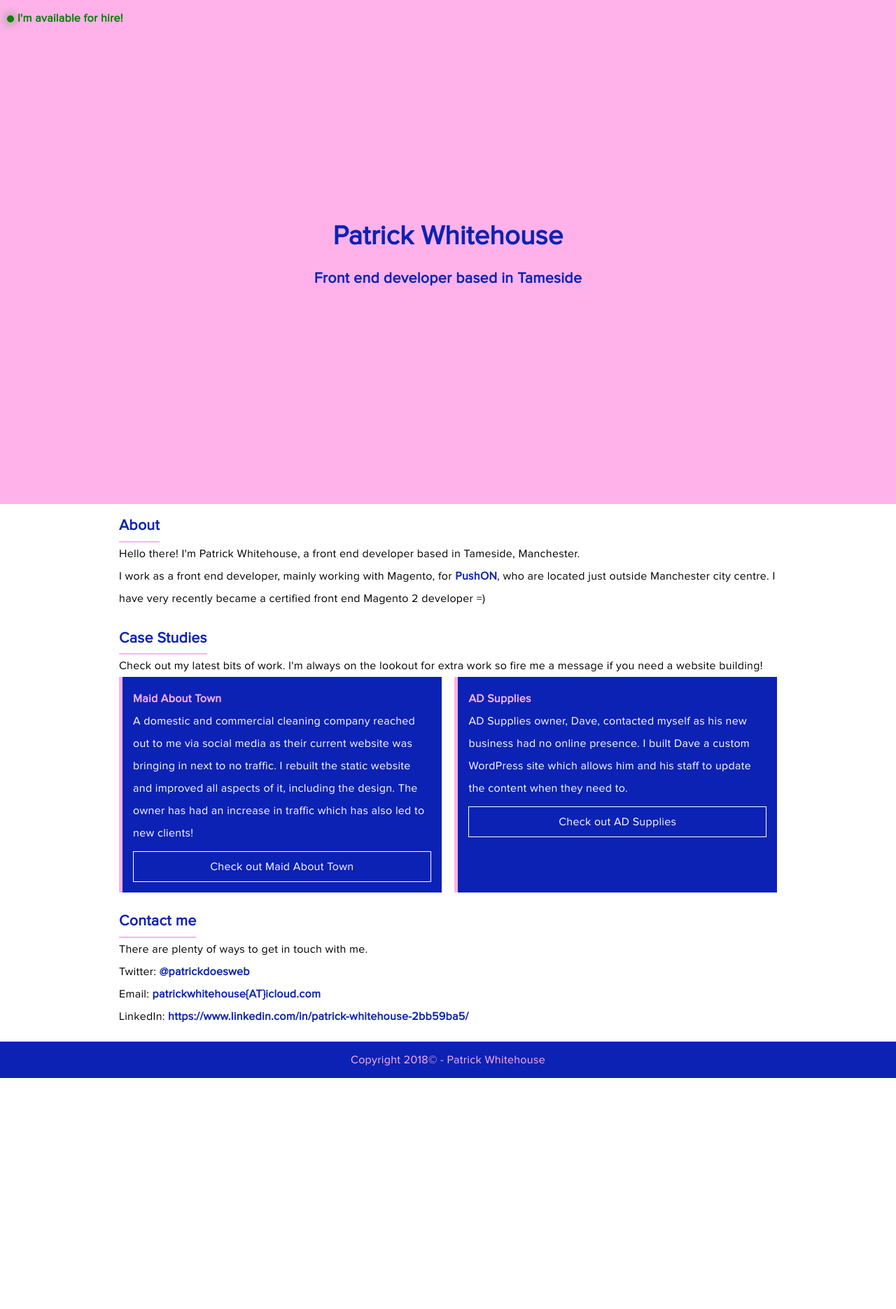
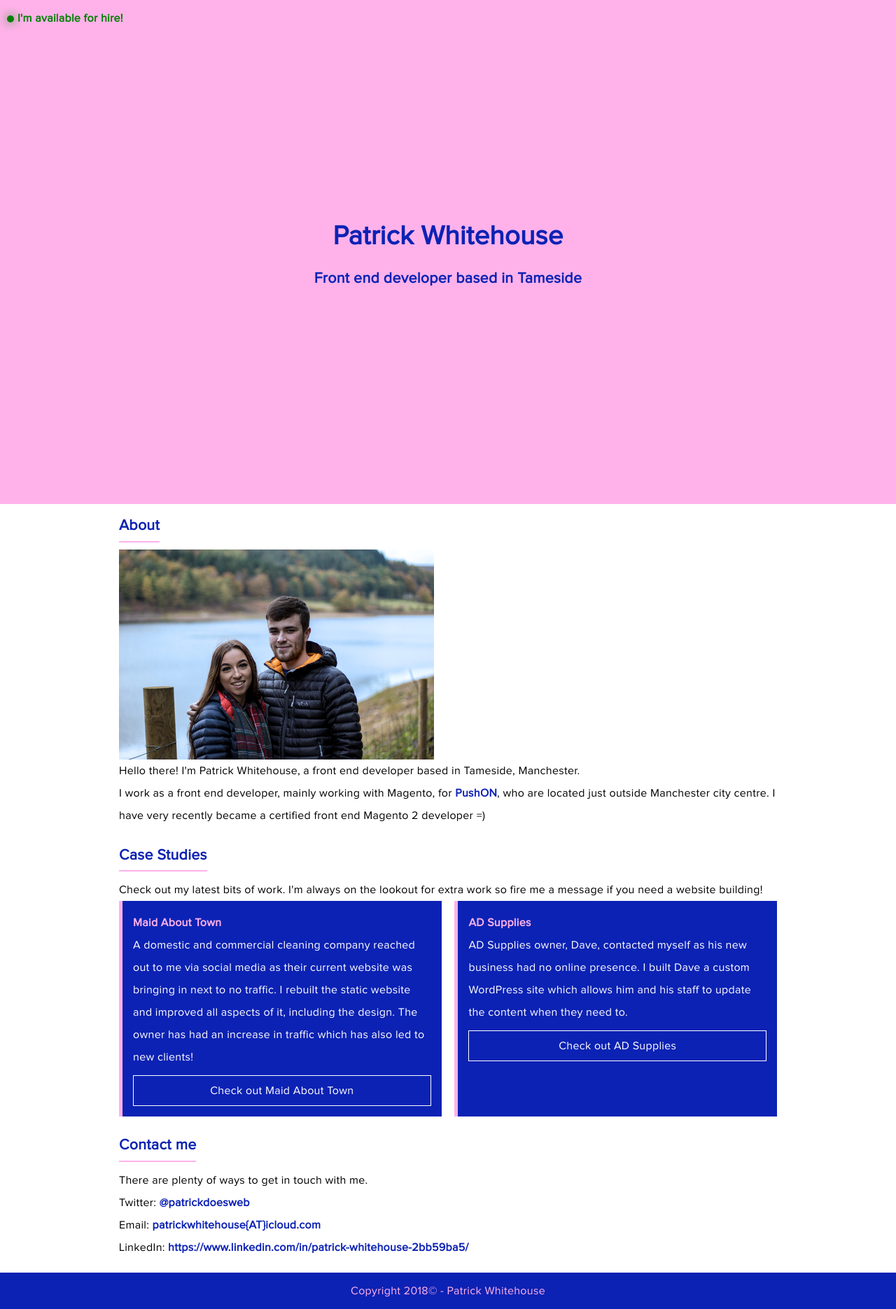
Before and after one commit to PatrickWhitehouse/Old-portfolio, a Jekyll site: the page built from index.html, in a window 1280 px wide. Shown: the whole page at 70% size. Built offline with Jekyll 4.4.1, drawn with Linux system fonts in a browser that asks for light colours; before the commit the page ends 1540 px from its top, so only the background shows below that.

Commit message:
add image of me

```diff
--- a/_scss/_typography.scss
+++ b/_scss/_typography.scss
@@ -24,6 +24,7 @@ h3::after{
     height: 2px;
     background-color: $orchid;
     content:"";
+    margin-bottom: $indent__m;
 }
 
 a, a:link, a:visited, a:active{
--- a/_scss/main.scss
+++ b/_scss/main.scss
@@ -9,23 +9,31 @@
 }
 
 html,
-body{
+body {
   width: 100%;
   height: 100%;
+}
+
+img{
+  display: block;
+  max-width: 100%;
 }
 
 @import "variables";
 @import "typography";
 @import "home";
+
 ::selection {
   background: $orchid;
   color: $purple;
 }
+
 .wrapper {
   max-width: 960px;
   margin: 0 auto;
   padding: $indent__m;
 }
+
 footer {
   text-align: center;
   color: $orchid;
--- a/css/main.css
+++ b/css/main.css
@@ -11,6 +11,10 @@ html,
 body {
   width: 100%;
   height: 100%; }
+
+img {
+  display: block;
+  max-width: 100%; }
 
 @font-face {
   font-family: 'Proxima Nova';
@@ -38,7 +42,8 @@ h3::after {
   display: block;
   height: 2px;
   background-color: #ffb2ea;
-  content: ""; }
+  content: "";
+  margin-bottom: 10px; }
 
 a, a:link, a:visited, a:active {
   color: #0c22b4;
--- a/index.html
+++ b/index.html
@@ -15,6 +15,7 @@ description: The portfolio of Tameside based front end developer, Patrick Whiteh
 <section class="about">
   <div class="wrapper">
     <h3>About</h3>
+    <img src="images/me-and-beth.jpg" alt="Patrick and his girlfriend Beth">
     <p>Hello there! I'm Patrick Whitehouse, a front end developer based in Tameside, Manchester.</p>
     <p>I work as a front end developer, mainly working with Magento, for <a href="https://pushon.co.uk" target="_blank">PushON</a>, who are located
       just outside Manchester city centre. I have very recently became a certified front end Magento 2 developer =)</p>
```
